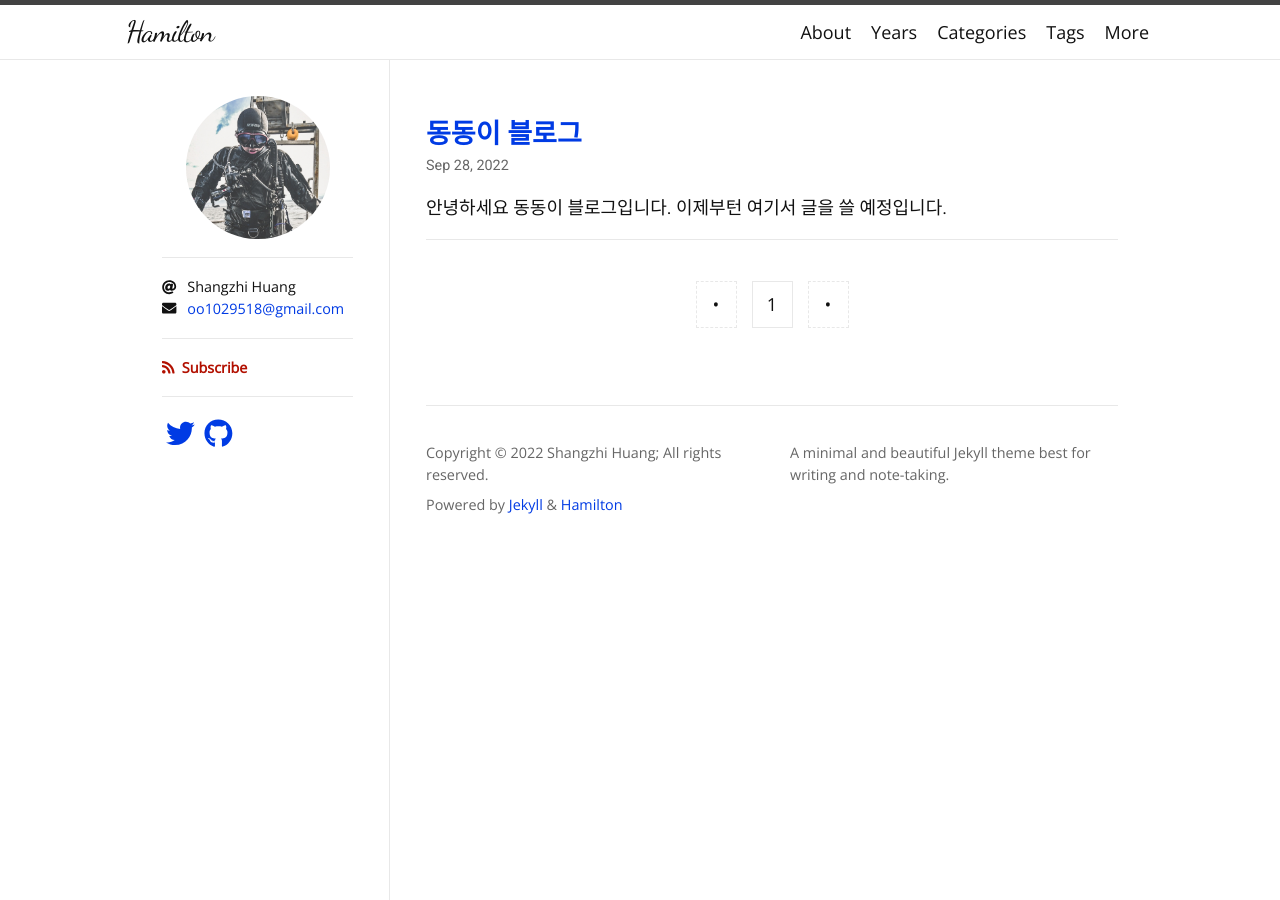
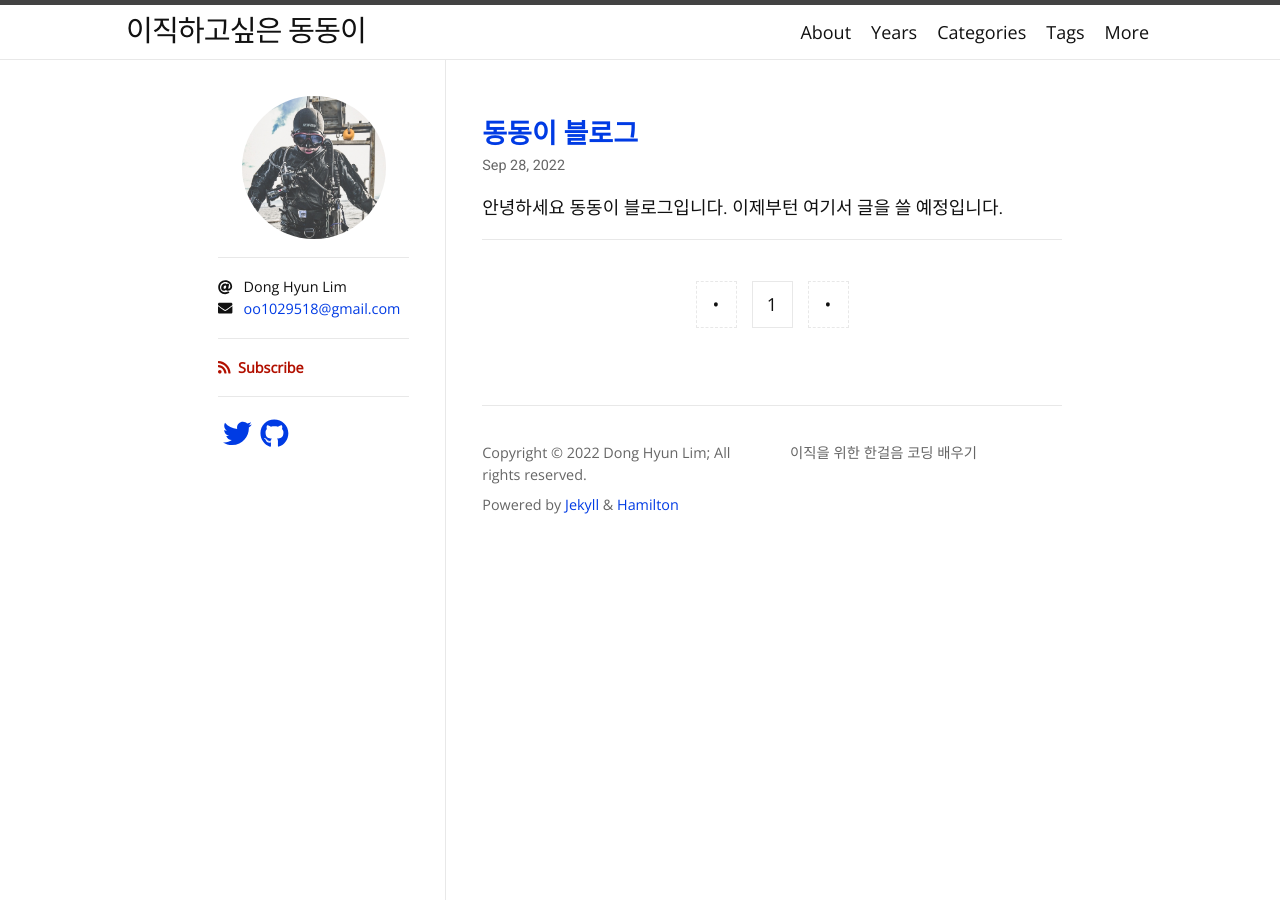
Before and after one commit to divinggecko/divinggecko.github.io, a Jekyll site: the page built from index.html, in a window 1280 px wide. Built offline with Jekyll 4.4.1, drawn with Linux system fonts in a browser that asks for light colours; nearby versions of some CDN libraries; some web fonts are replaced; the list of posts is cut into pages by our own code.

Commit message:
프로필이름및블로그명변경

```diff
--- a/_config.yml
+++ b/_config.yml
@@ -1,6 +1,6 @@
-title: Hamilton
-description: A minimal and beautiful Jekyll theme best for writing and note-taking.
-author: Shangzhi Huang
+title: "이직하고싶은 동동이"
+description: "이직을 위한 한걸음 코딩 배우기"
+author: Dong Hyun Lim
 avatar: /logo.png
 email: oo1029518@gmail.com
 
```
Also changed, not shown: 10 other files.
